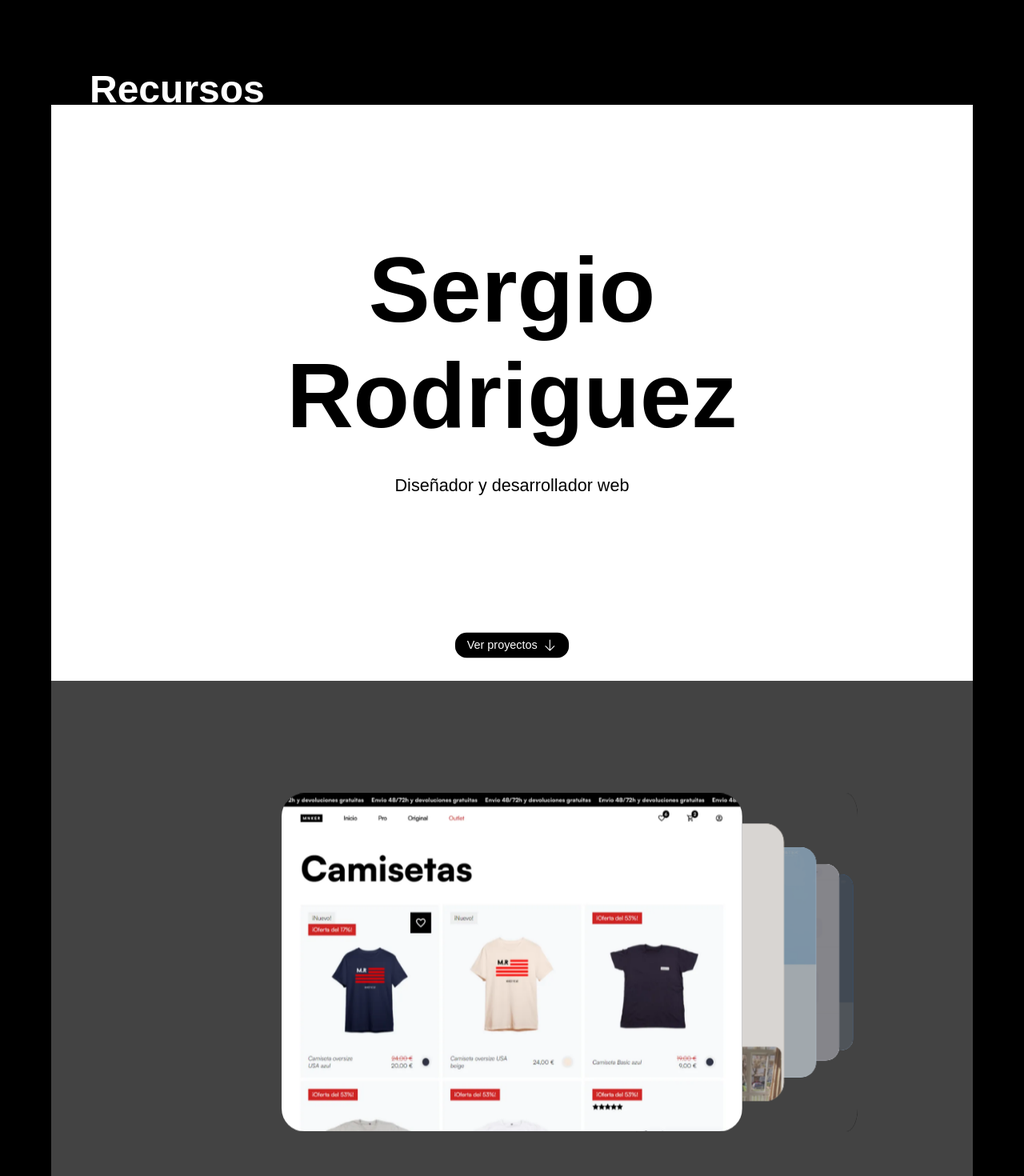
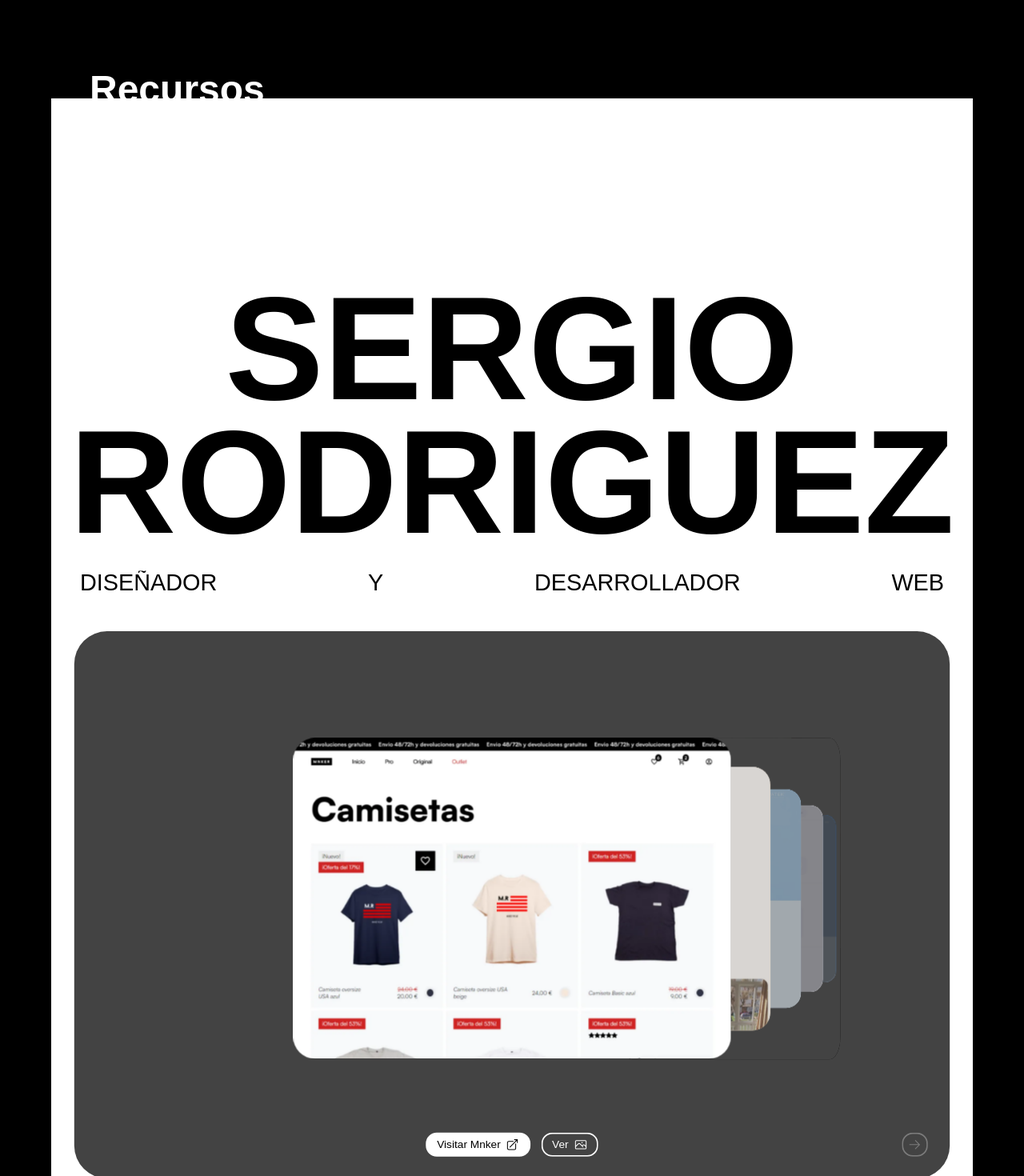
Before and after one commit to sergio9929/Portfolio, a Nuxt app: page / in a window 1280 px wide. Shown: the part 380-1850 px from the top of the page at 80% size. Built offline with nearby package versions, Linux system fonts and the light colour scheme; a web font is replaced by a local one.

Commit message:
new startup look

```diff
--- a/components/TheHero.vue
+++ b/components/TheHero.vue
@@ -6,6 +6,7 @@ import { ScrollToPlugin } from "gsap/ScrollToPlugin";
 import { Draggable } from "gsap/Draggable";
 
 const hero = ref(null)
+const heroContainer = ref(null)
 const heroContent = ref(null)
 const heroButtons = ref(null)
 const slider = ref(null)
@@ -16,6 +17,7 @@ let tlFinal = null
 
 const currentElement = useCurrentElement()
 const headerTheme = useHeaderTheme()
+const heroInViewport = ref(false)
 const sliderOptions = ref({
     width: 40,
     gap: 1,
@@ -129,12 +131,14 @@ async function loadAnimations() {
 
         function scrollUpdate() {
             updateProxy()
+            heroInViewport.value = false
             if (ScrollTrigger.isInViewport(document.querySelector('.startup'))) {
                 headerTheme.value = computed(() => '')
                 return
             }
             if (ScrollTrigger.isInViewport(hero.value)) {
                 headerTheme.value = computed(() => sliderData.value[currentElement.value].theme)
+                heroInViewport.value = true
                 return
             }
 
@@ -220,10 +224,10 @@ async function loadAnimations() {
             }, i)
         });
 
-        const pinSnappingFactor = .2
+        const pinSnappingFactor = .5
         tlFinal.add(tl.tweenFromTo('label-0', 'label-0'), '-=' + pinSnappingFactor)
             .add(tl.tweenFromTo('label-0', 'label-' + (sliderElements.value.length - 1)))
-            .add(tl.tweenFromTo('label-' + (sliderElements.value.length - 1), 'label-' + (sliderElements.value.length - 1)), '+=' + pinSnappingFactor)
+            .add(tl.tweenFromTo('label-' + (sliderElements.value.length - 1), 'label-' + (sliderElements.value.length - 1)))
             .fromTo(heroButtons.value, {
                 opacity: 1,
                 yPercent: 0,
@@ -234,6 +238,19 @@ async function loadAnimations() {
                 repeat: (sliderElements.value.length * 2) - 3,
                 duration: .5,
             }, pinSnappingFactor)
+            .to(heroContainer.value, {
+                borderRadius: '3rem',
+                scale: .95,
+                duration: pinSnappingFactor,
+            }, '>')
+            .fromTo(heroContainer.value, {
+                borderRadius: '3rem',
+                scale: .95,
+            }, {
+                borderRadius: 0,
+                scale: 1,
+                duration: pinSnappingFactor,
+            }, 0)
 
         for (let i = 0; i < sliderElements.value.length; i++) {
             tlFinal.addLabel('label-' + i, i + pinSnappingFactor)
@@ -285,17 +302,30 @@ function jumpToElement(index) {
     }
 }
 
+function jumpToHero() {
+    if (!heroInViewport.value) {
+        const scrollTarget = tlFinal.scrollTrigger.labelToScroll('label-0')
+        gsap.to(window, {
+            duration: 1,
+            ease: 'power2.inOut',
+            scrollTo: scrollTarget,
+        });
+    }
+
+}
+
 function jumpOutOfSlider() {
     gsap.to(window, {
         duration: 1,
         ease: 'power4.out',
-        scrollTo: document.querySelector('.section__title').offsetTop - 200
+        scrollTo: document.querySelector('.section').offsetTop
     });
 }
 </script>
 
 <template>
     <div class="hero" ref="hero">
+        <div class="hero__container" ref="heroContainer" @click="jumpToHero">
             <div class="hero__content" ref="heroContent">
                 <div class="slider" ref="slider">
                     <SliderElement v-for="(element, index) in sliderData" :src="element.img"
@@ -313,21 +343,24 @@ function jumpOutOfSlider() {
                 <div class="hero__button-group" ref="heroButtons">
                     <AppLink v-if="sliderData[currentElement].link" :to="sliderData[currentElement].link"
                         :theme="sliderData[currentElement].theme">Ver más</AppLink>
-                <AppLink v-if="sliderData[currentElement].externalLink" :to="sliderData[currentElement].externalLink"
-                    :theme="sliderData[currentElement].theme" :icon="ArrowTopRightOnSquareIcon"
-                    @click.prevent='jumpToElement(currentElement)'>
+                    <AppLink v-if="sliderData[currentElement].externalLink"
+                        :to="sliderData[currentElement].externalLink" :theme="sliderData[currentElement].theme"
+                        :icon="ArrowTopRightOnSquareIcon" @click.prevent='jumpToElement(currentElement)'>
                         Visitar {{ sliderData[currentElement].title }}</AppLink>
                     <AppFakeButton v-else theme="warning">No publicada</AppFakeButton>
                     <AppLinkSecondary :to="sliderData[currentElement].img" :icon="PhotoIcon"
                         :theme="sliderData[currentElement].theme">
                         Ver</AppLinkSecondary>
-                <AppButton v-if="currentElement == sliderData.length - 1" :icon="ArrowDownIcon" @click="jumpOutOfSlider"
-                    class="button--habilities" :theme="sliderData[currentElement].theme">Habilidades</AppButton>
+                    <AppButton v-if="currentElement == sliderData.length - 1" :icon="ArrowDownIcon"
+                        @click="jumpOutOfSlider" class="button--habilities" :theme="sliderData[currentElement].theme">
+                        Habilidades</AppButton>
                 </div>
 
-            <AppButtonSecondary :style="{ visibility: currentElement < sliderData.length - 1 ? 'visible' : 'hidden' }"
+                <AppButtonSecondary
+                    :style="{ visibility: currentElement < sliderData.length - 1 ? 'visible' : 'hidden' }"
                     class="button--hero-right" :icon="ArrowRightIcon" @click="jumpToElement(currentElement + 1)"
                     visibility="low" :theme="sliderData[currentElement].theme" aria-label="Siguiente proyectos" />
+            </div>
         </div>
     </div>
 </template>
@@ -336,11 +369,18 @@ function jumpOutOfSlider() {
 .hero {
     width: 100%;
     height: 100vh;
+}
+
+.hero__container {
+    width: 100%;
+    height: 100%;
     display: flex;
     flex-direction: column;
     overflow: hidden;
     background-color: v-bind('sliderData[currentElement].backgroundColor');
     transition: background-color 1s;
+    border-radius: 2rem;
+    scale: .95;
 }
 
 .hero__content {
--- a/components/TheStartup.vue
+++ b/components/TheStartup.vue
@@ -1,7 +1,7 @@
 <script setup>
 import { ArrowDownIcon } from '@heroicons/vue/24/outline'
 import { gsap } from "gsap";
-import { TextPlugin } from "gsap/TextPlugin";
+import { ScrollTrigger } from "gsap/ScrollTrigger";
 
 const startupFinished = useStartupFinished()
 const startup = ref(null)
@@ -14,7 +14,7 @@ onMounted(() => {
     startupTitle.value.innerHTML = titleWords.map(word => `<span class="startup__title-outer"><span class="startup__title-inner">${word}</span></span>`).join(' ')
     startupSubtitle.value.innerHTML = subtitleWords.map(word => `<span class="startup__subtitle-outer"><span class="startup__subtitle-inner">${word}</span></span>`).join(' ')
 
-    gsap.registerPlugin(TextPlugin);
+    gsap.registerPlugin(ScrollTrigger);
     console.log('Startup animations: ✨')
 
     const tl = gsap.timeline({
@@ -24,6 +24,18 @@ onMounted(() => {
         }
     })
 
+    const mm = gsap.matchMedia();
+    mm.add({
+        isDesktop: `(min-width: 769px)`,
+        isMobile: `(max-width: 768px)`,
+        reduceMotion: "(prefers-reduced-motion: reduce)"
+    }, (context) => {
+        let { isDesktop, isMobile, reduceMotion } = context.conditions;
+
+        if (isDesktop) {
+
+        }
+
         tl.set(document.body, {
             overflow: 'hidden',
             onComplete() {
@@ -32,13 +44,10 @@ onMounted(() => {
                     scrollTo: 0,
                 });
             }
-    }, '+=.5').set(startupTitle.value, {
+        }).set(startupTitle.value, {
             opacity: 1
         }, '<').set(startupSubtitle.value, {
-        opacity: 1
-    }, '<').from(startupTitle.value, {
-        scale: .5,
-        duration: 1.5,
+            opacity: 1,
         }, '<').fromTo('.startup__title-inner', {
             opacity: 0,
             yPercent: 100,
@@ -55,23 +64,17 @@ onMounted(() => {
             yPercent: 0,
             stagger: .2,
             ease: 'power3',
-    }).set(document.body, {
+        }, '-=.5').to(startup.value, {
+            height: isDesktop ? '90vh' : '60vh',
+        }, '-=.5').set(document.body, {
             overflow: 'auto',
             onComplete() {
                 startupFinished.value = true
-            gsap.matchMediaRefresh()
-            jumpToSlider()
+                ScrollTrigger.refresh()
             }
-    }, '+=1')
         })
-
-function jumpToSlider() {
-    gsap.to(window, {
-        duration: 1,
-        ease: 'power2.inOut',
-        scrollTo: '.hero',
-    });
-}
+    })
+})
 </script>
 
 <template>
@@ -80,14 +83,6 @@ function jumpToSlider() {
             <h1 class="startup__title" ref="startupTitle">Sergio Rodriguez</h1>
             <h2 class="startup__subtitle" ref="startupSubtitle">Diseñador y desarrollador web</h2>
         </div>
-        <div class="startup__loader">
-            <Transition name="slide-up">
-                <AppFakeButtonSecondary v-if="!startupFinished" style="box-shadow: none;">
-                    <AppLoader />
-                </AppFakeButtonSecondary>
-                <AppButton v-else :icon="ArrowDownIcon" @click="jumpToSlider">Ver proyectos</AppButton>
-            </Transition>
-        </div>
     </div>
 </template>
 
@@ -95,20 +90,21 @@ function jumpToSlider() {
 .startup {
     width: 100%;
     height: 100vh;
+    min-height: 30rem;
     background-color: var(--base-color);
     display: flex;
     flex-direction: column;
     overflow: hidden;
     text-align: center;
+    text-transform: uppercase;
 }
 
 .startup__content {
     height: 100%;
     padding: 2rem;
-    padding-bottom: 0;
     display: flex;
     flex-direction: column;
-    justify-content: center;
+    justify-content: flex-end;
     align-items: center;
     position: relative;
 }
@@ -123,25 +119,38 @@ function jumpToSlider() {
 
 .startup__title {
     opacity: 0;
-    font-size: 8rem;
-    width: 5em;
+    font-size: 13rem;
+    line-height: .9;
+    margin-bottom: 2rem;
+    /* width: 9ch; */
     overflow: hidden;
 }
 
-.startup__title-outer, .startup__subtitle-outer {
+.startup__title-outer,
+.startup__subtitle-outer {
     display: inline-flex;
     overflow: hidden;
 }
 
-.startup__title-inner, .startup__subtitle-inner {
+.startup__title-inner,
+.startup__subtitle-inner {
     display: inline-block;
 }
 
 .startup__subtitle {
     opacity: 0;
-    font-size: 1.5rem;
+    font-size: 2rem;
+    line-height: 1;
+    margin-bottom: 0;
     font-weight: normal;
     overflow: hidden;
+
+    width: 100%;
+    max-width: 75rem;
+    display: flex;
+    justify-content: space-between;
+    gap: .5em;
+    flex-wrap: wrap;
 }
 
 .slide-up-enter-active,
@@ -167,11 +176,24 @@ function jumpToSlider() {
     scale: 0;
 }
 
-@media (max-width: 768px) {
-    .startup__title {
-        font-size: 3rem;
+@media screen and (max-width: 1280px) {
+    .startup {
+        min-height: 40vw;
     }
 
+    .startup__title {
+        font-size: 16vw;
+    }
+}
+
+@media (max-width: 768px) {
+    .startup__content {
+        padding-bottom: 1rem;
+    }
+    .startup__title {
+        margin-bottom: 1rem;
+        line-height: 1.2;
+    }
     .startup__subtitle {
         font-size: 1rem;
     }
```
Lines whose indentation alone changed are shown as unchanged.
